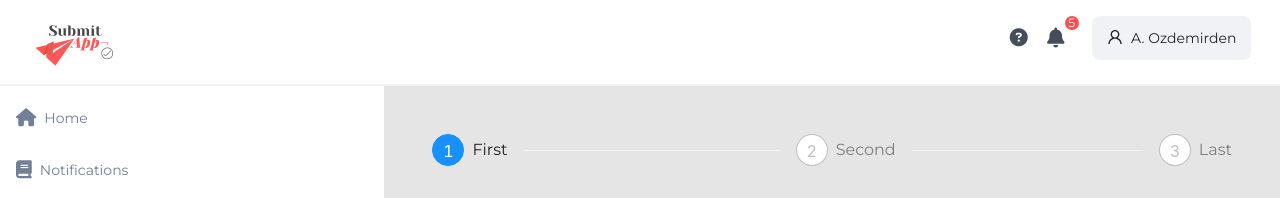
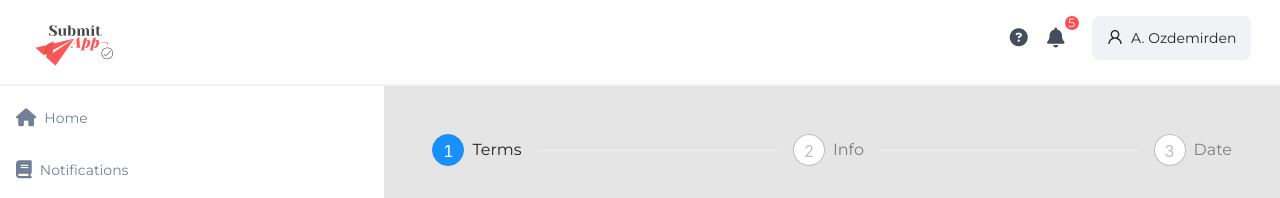
Before and after one commit to brkeudunman/react-collegues-project, a React (Create React App) app: page /shipping in a window 1280 px wide. Shown: the top 198 px of the page. Built offline with nearby package versions, Linux system fonts and the light colour scheme.

Commit message:
shipping fixed

```diff
--- a/src/components/pages/Clients/Clients.js
+++ b/src/components/pages/Clients/Clients.js
@@ -19,7 +19,10 @@ function Clients() {
   return (
     <div className='flex flex-col flex-wrap md:w-full px-12' >
       <h1 className='md:text-4xl text-2xl font-bold text-gray-700 md:mt-8 mt-4  md:text-start text-center mb-8'>Clients Data</h1>
+
       <Table size='small' rowSelection={{type: "checkbox"}}  columns={columnstData} dataSource={dataSource} />
+
+
     </div>
 
   )
--- a/src/components/pages/Shipping/Shipping.js
+++ b/src/components/pages/Shipping/Shipping.js
@@ -55,7 +55,7 @@ function Shipping() {
 
     const steps = [
         {
-        title: 'First',
+        title: 'Terms',
         content:(<span>
                     <Terms/>
                     <Checkbox checked={terms} onChange={()=>{setTerms(!terms)}}>Understand the terms</Checkbox>
@@ -64,12 +64,12 @@ function Shipping() {
 
         },
         {
-        title: 'Second',
+        title: 'Info',
 
         content: <ShippingInfo/>,
         },
         {
-        title: 'Last',
+        title: 'Date',
         content: (
             <div className='w-full'>
                 <span className='mr-2'>Please enter a shipping date :</span>
```
